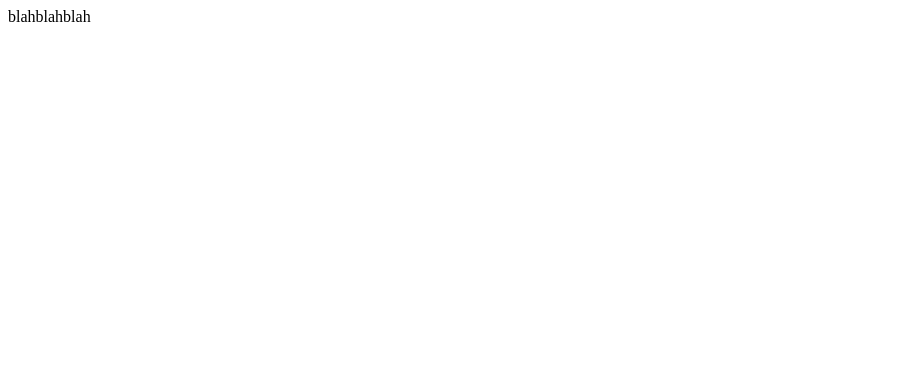
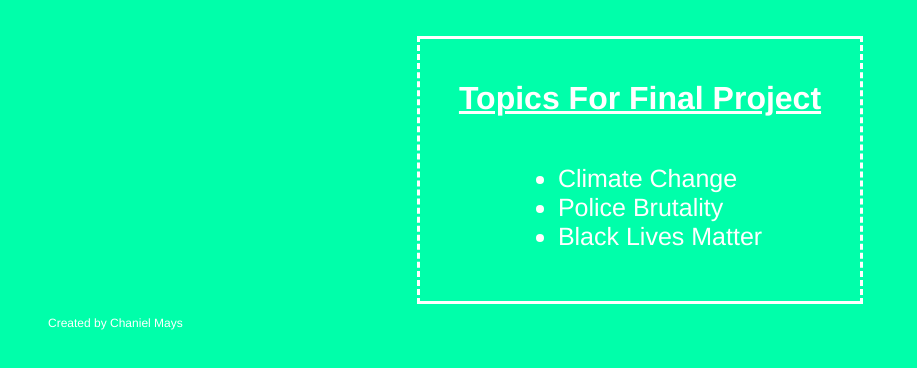
Before and after one commit to chanielm/chanielm.github.io, a plain HTML site: page index.html in a window 1280 px wide. Shown: the whole page, without its empty margins (0-917 px from the left). Drawn offline with Linux system fonts and the light colour scheme.

Commit message:
finished list

```diff
--- a/index.html
+++ b/index.html
@@ -1 +1,19 @@
-blahblahblah
+<!DOCTYPE html>
+<html>
+  <head>
+    <meta charset="utf-8">
+    <meta name="viewport" content="width=device-width"> <title>Topics For Final Project</title>
+    <link href="style.css" rel="stylesheet" type="text/css" />
+  </head>
+  <body>
+    <div class="container">
+      <h1>Topics For Final Project</h1>
+      <ul>
+        <li>Climate Change</li>
+        <li>Police Brutality</li>
+        <li>Black Lives Matter</li>
+      </ul>
+    </div>
+    <p>Created by Chaniel Mays</p>
+  </body>
+</html>
--- /dev/null
+++ b/style.css
@@ -0,0 +1,34 @@
+.container {
+  background-color: rgb(0, 255, 170);
+  padding-left: 20px;
+  padding-right: 20px;
+  padding-top:20px;
+  padding-bottom: 25px;
+  width: 400px;
+  margin-right: auto;
+  margin-left: auto;
+  margin-top: 36px;
+  text-align: center;
+  border-color: white;
+  border-style: solid dashed;
+}
+p {
+  margin-left: 40px;
+  font-size: 12px;
+}
+body {
+  background-color:rgb(0, 255, 170);
+  background-size:100%;
+  font-family: helvetica;
+  color: white;
+}
+h1 {
+  text-decoration: underline;
+  font-size: 35px
+  font-family:
+}
+ul {
+  display: inline-block;
+  text-align: left;
+  font-size: 25px;
+}
```
Also changed, not shown: 1 other file.
